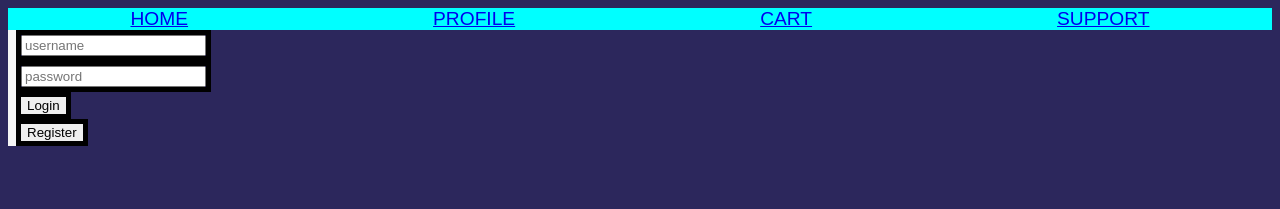
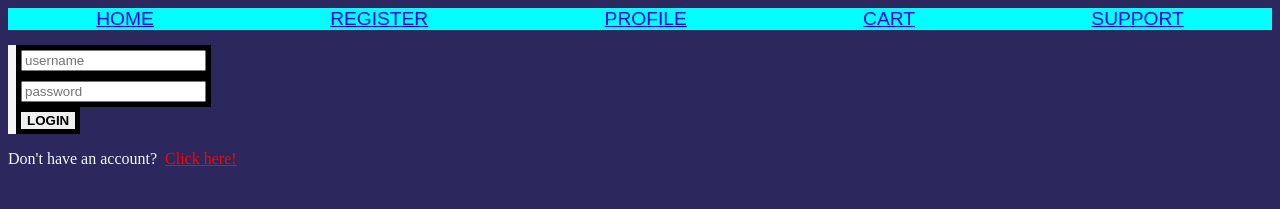
Before and after one commit to 2402-Capstone-1-teamnamehere/capstone-1, a React (Vite) app: page / in a window 1280 px wide. Shown: the top 209 px of the page. Built offline with nearby package versions, Linux system fonts and the light colour scheme; no server answers.

Commit message:
updated login component

```diff
--- a/src/NavBar.jsx
+++ b/src/NavBar.jsx
@@ -4,6 +4,7 @@ const NavBar = () => {
   return (
     <div className="navBar">
       <Link to={'/'}>HOME</Link>
+      <Link to={'/register'}>REGISTER</Link>
       <Link to={'/profile'}>PROFILE</Link>
       <Link>CART</Link>
       <Link to={'/support'}>SUPPORT</Link>
--- a/src/components/Login.jsx
+++ b/src/components/Login.jsx
@@ -1,14 +1,28 @@
 import { useState } from 'react';
-import { useNavigate } from 'react-router-dom';
+import { useNavigate, Link } from 'react-router-dom';
 
-const Login = () => {
+const Login = ({BASE_API_URL}) => {
   const [username, setUsername] = useState("");
   const [password, setPassword] = useState("");
   const navigate = useNavigate();
 
+  const authenticate = async() => {
+    try {
+      const response = await fetch(`${BASE_API_URL}/auth/login`, {
+        method: 'POST',
+        body: JSON.stringify({
+          username,
+          password
+        })
+      })
+      const result = await response.json()
+      console.log(result)
+    } catch(error) {console.log(error)}
+  }
+
   return (
     <>
-      <form className="login">
+      <form className="login" onSubmit={authenticate}>
         <label className="label">
           <input type="text" placeholder="username" value={username}
           onChange={(e) => setUsername(e.target.value)}>
@@ -19,9 +33,12 @@ const Login = () => {
           onChange={(e) => setPassword(e.target.value)}>
           </input>
         </label>
-        <button className="logRegButton">Login</button>
-        <button onClick={()=>navigate("/register")} className="logRegButton">Register</button>
+        <input id="loginButton" type="submit" value="LOGIN"/>
       </form>
+      <div id="register">
+        <p>Don't have an account?</p>
+        <Link id="registerLink" to="/register">Click here!</Link>
+      </div>
     </>
   )
 }
--- a/src/components/Register.jsx
+++ b/src/components/Register.jsx
@@ -22,7 +22,7 @@ const RegisterForm = ({BASE_API_URL, token, setToken}) => {
   //   try {
   //     const response = await fetch(`${BASE_API_URL}/users`, {
   //       method: "POST",
-  //       body:JSON.stringify({
+  //       body: JSON.stringify({
   //         email,
   //         username,
   //         password,
--- a/src/css/index.css
+++ b/src/css/index.css
@@ -133,12 +133,17 @@ h1 {
   margin-top: 10px;
 }
 
+#productButton:hover {
+  background-color: lightblue;
+}
+
 
 /* LOGIN COMPONENT */
 .login {
   display: flex;
   flex-direction: column;
   border-left: solid whitesmoke 8px;
+  margin-top: 15px;
 }
 
 .label {
@@ -146,14 +151,31 @@ h1 {
   max-width: fit-content;
 }
 
-.logRegButton {
+#loginButton {
   border: solid black 5px;
   max-width: fit-content;
+  font-weight: bolder;
 }
 
-.logRegButton:hover {
+#loginButton:hover {
   background-color: lightblue;
   cursor: pointer;
+}
+
+#register {
+  display: flex;
+  flex-direction: row;
+}
+
+p {
+  color: aliceblue;
+}
+
+#registerLink {
+  display: flex;
+  color: red;
+  align-items: center;
+  margin-left: 8px;
 }
 
 
```
